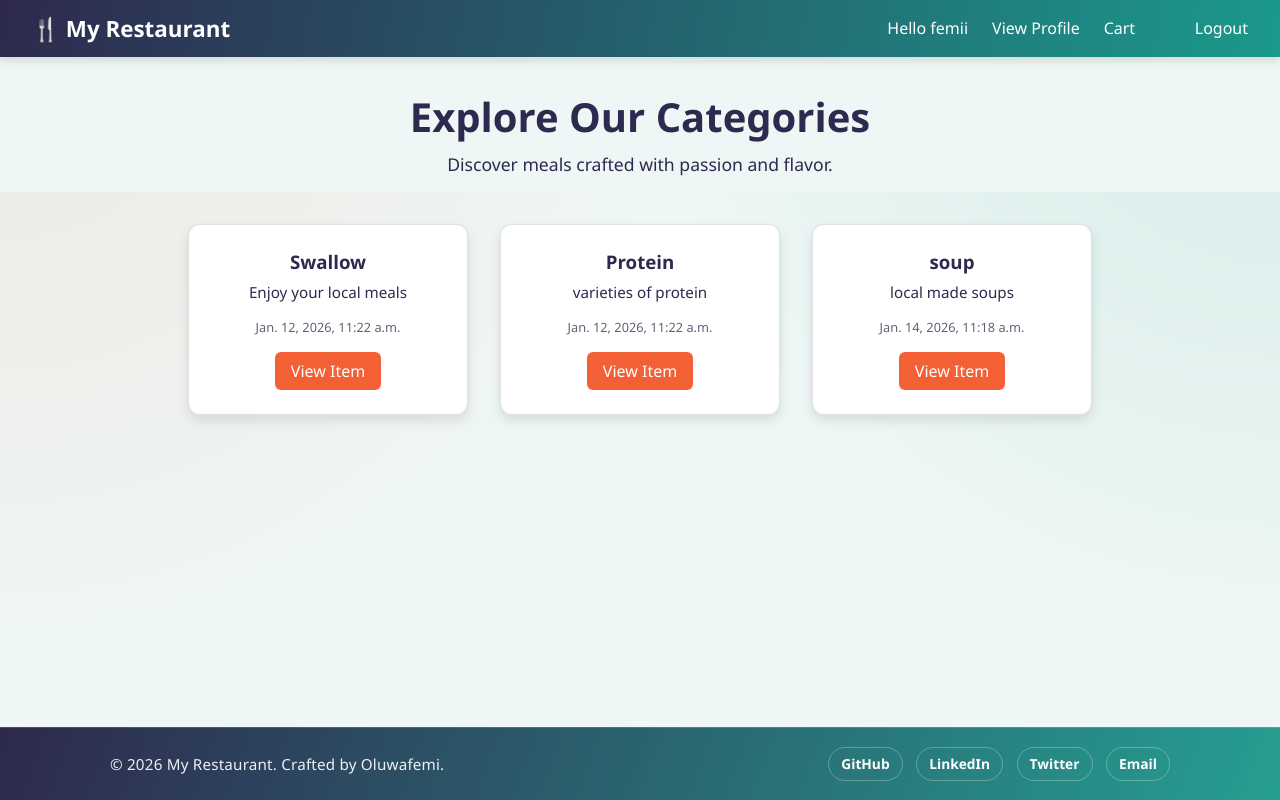
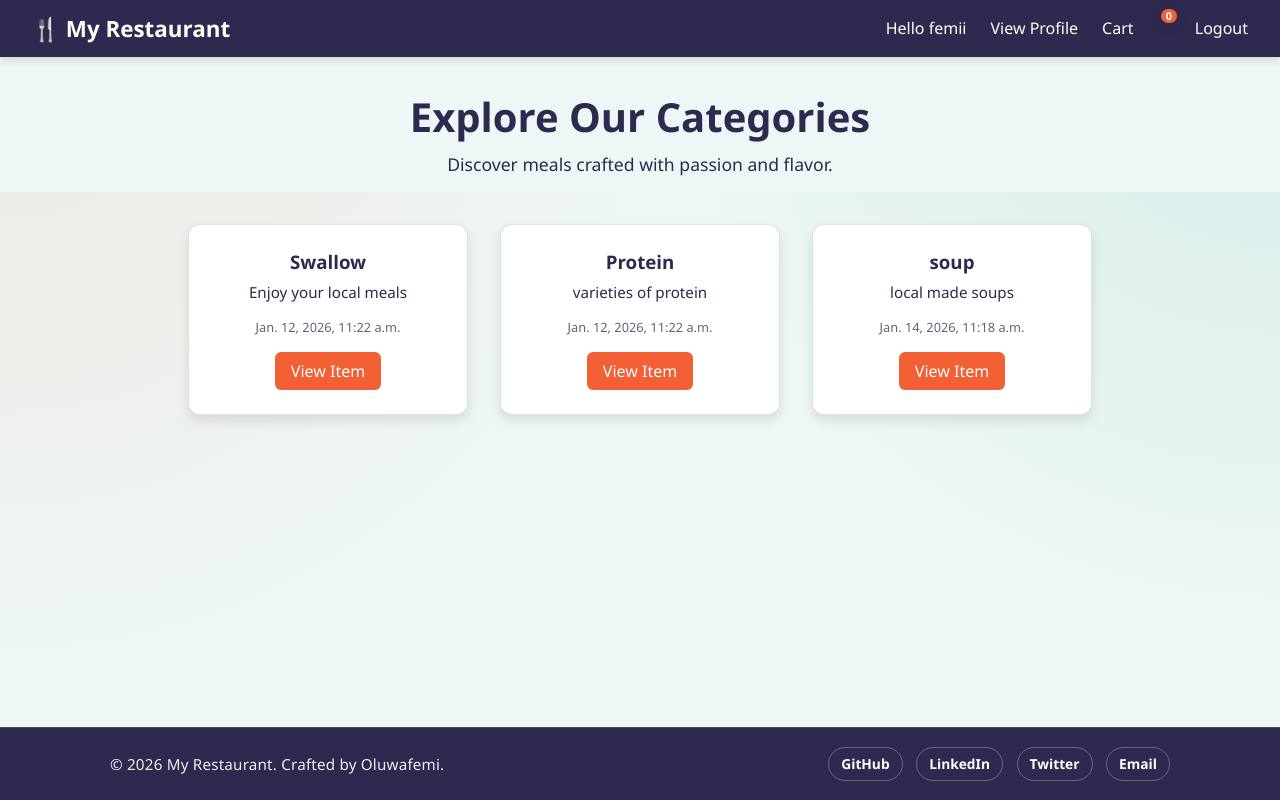
Before and after one commit to digitalsprompt/mealsresturant, a Django app: page / in a window 1280 px wide. Run offline with Django 5.2, Linux system fonts and the light colour scheme; a user stored in the database is signed in; data comes from the database, SQL or seed files in the repository; some libraries are stand-ins or nearby versions.

Commit message:
img updated

```diff
--- a/resturant/settings.py
+++ b/resturant/settings.py
@@ -73,6 +73,7 @@ TEMPLATES = [
                 'django.template.context_processors.request',
                 'django.contrib.auth.context_processors.auth',
                 'django.contrib.messages.context_processors.messages',
+                'resturantapp.context_processors.cart_item_count',
             ],
         },
     },
--- /dev/null
+++ b/resturantapp/context_processors.py
@@ -0,0 +1,11 @@
+def cart_item_count(request):
+    cart = request.session.get('cart', {})
+    count = 0
+
+    for qty in cart.values():
+        try:
+            count += int(qty)
+        except (TypeError, ValueError):
+            continue
+
+    return {'cart_item_count': count}
--- a/static/styles.css
+++ b/static/styles.css
@@ -87,6 +87,42 @@ body {
   color: #fff;
 }
 
+.cart-link {
+  display: inline-flex;
+  align-items: center;
+  gap: 0.45rem;
+}
+
+.cart-icon-wrap {
+  position: relative;
+  display: inline-flex;
+  align-items: center;
+  justify-content: center;
+  width: 30px;
+  height: 30px;
+}
+
+.cart-count {
+  min-width: 18px;
+  height: 18px;
+  padding: 0 0.3rem;
+  border-radius: 999px;
+  background: var(--tiger-flame);
+  color: #fff;
+  display: flex;
+  align-items: center;
+  justify-content: center;
+  position: absolute;
+  top: -6px;
+  right: -8px;
+  font-size: 0.68rem;
+  font-weight: 700;
+  line-height: 1;
+  border: 2px solid var(--space-indigo);
+  box-shadow: 0 3px 8px rgba(var(--space-indigo-rgb), 0.26);
+  z-index: 2;
+}
+
 .hamburger {
   display: none;
   flex-direction: column;
@@ -149,6 +185,10 @@ body {
 
   .navbar .nav-links li:last-child {
     border-bottom: none;
+  }
+
+  .cart-link {
+    gap: 0.55rem;
   }
 }
 
@@ -989,7 +1029,7 @@ body {
 }
 
 .navbar {
-  background: linear-gradient(100deg, var(--space-indigo), var(--verdigris));
+  background: var(--space-indigo);
 }
 
 .navbar .nav-links a:hover {
@@ -1061,7 +1101,7 @@ body {
 /* Footer */
 .footer {
   margin-top: auto;
-  background: linear-gradient(110deg, var(--space-indigo), rgba(var(--verdigris-rgb), 0.95));
+  background: var(--space-indigo);
   color: #fff;
   border-top: 1px solid rgba(255, 255, 255, 0.14);
 }
--- a/templates/base.html
+++ b/templates/base.html
@@ -24,10 +24,18 @@
         {% if user.is_authenticated %}
           <li><a href="#">Hello {{user.username}}</a></li>
           <li><a href="{% url 'profile_details' %}">View Profile</a></li>
-          <li class="actions"><a href="{% url 'view_cart' %}">Cart</a><lord-icon
-            src="https://cdn.lordicon.com/uisoczqi.json"
-            trigger="hover"
-            style="width:30px;height:30px;"></lord-icon></li>
+          <li class="actions">
+            <a href="{% url 'view_cart' %}" class="cart-link">
+              <span>Cart</span>
+              <span class="cart-icon-wrap">
+                <lord-icon
+                  src="https://cdn.lordicon.com/uisoczqi.json"
+                  trigger="hover"
+                  style="width:30px;height:30px;"></lord-icon>
+                <span class="cart-count">{{ cart_item_count }}</span>
+              </span>
+            </a>
+          </li>
           <li class="actions"><a href="{% url 'logout' %}">Logout</a></li>
         {% else %}
           <li><a href="{% url 'signup' %}">Sign Up</a></li>
--- a/templates/food.html
+++ b/templates/food.html
@@ -13,7 +13,7 @@
     {% if fooditem and fooditem.exists %}
     {% for fooditem in fooditem %}
     <div class="food-card">
-      <img src="{{fooditem.image.url}}" alt="Pancakes">
+      <img src="{{fooditem.image.url}}" alt="Pancakes" loading="lazy">
       <h3>{{fooditem.name}}</h3>
       <p>{{fooditem.description}}</p>
       <span class="price">{{fooditem.price}}</span>
--- a/templates/profile_details.html
+++ b/templates/profile_details.html
@@ -12,9 +12,9 @@
 <div class="profile-wrapper">
     <div class="profile-left">
         {% if user.profile.image %}
-            <img src="{{user.profile.image.url}}" alt="Profile Image" class="profile-image">
+            <img src="{{user.profile.image.url}}" alt="Profile Image" class="profile-image" loading="lazy">
         {% else %}
-            <img src="{% static 'avater.jpg' %}" alt="Default Profile Image" class="profile-image">
+            <img src="{% static 'avater.jpg' %}" alt="Default Profile Image" class="profile-image" loading="lazy">
         {% endif %}
     </div>
 
```
Also changed, not shown: 1 other file.
